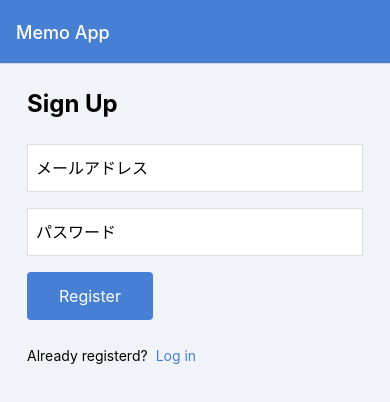
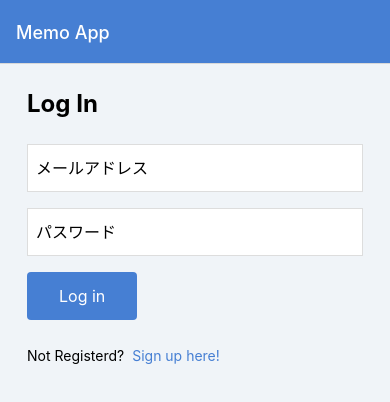
Before and after one commit to KazMat1/MemoApp, a React Native app: screen / in a window 390 px wide. Shown: the top 402 px of the page. Built offline with nearby package versions, Linux system fonts and the light colour scheme; no server answers.

Commit message:
Create log out button and set up the navigation

```diff
--- a/App.jsx
+++ b/App.jsx
@@ -25,7 +25,7 @@
   return (
     <NavigationContainer>
       <Stack.Navigator
-        initialRouteName="SignUp"
+        initialRouteName="LogIn"
         screenOptions={{
           headerStyle: { backgroundColor: '#467FD3' },
           headerTitleStyle: { color: '#fff' },
--- /dev/null
+++ b/src/components/LogOutButton.jsx
@@ -0,0 +1,38 @@
+import React from 'react';
+import {
+  StyleSheet, TouchableOpacity, Text, Alert,
+} from 'react-native';
+import firebase from 'firebase';
+import { useNavigation } from '@react-navigation/native';
+
+export default function LogOutButton() {
+  const navigation = useNavigation();
+  function handlePress() {
+    firebase.auth().signOut()
+      .then(() => {
+        navigation.reset({
+          index: 0,
+          routes: [{ name: 'LogIn' }],
+        });
+      })
+      .catch(() => {
+        Alert.alert('ログアウトに失敗しました。');
+      });
+  }
+  return (
+    // eslint-disable-next-line react/jsx-no-bind
+    <TouchableOpacity style={styles.container} onPress={handlePress}>
+      <Text style={styles.textRight}>ログアウト</Text>
+    </TouchableOpacity>
+  );
+}
+const styles = StyleSheet.create({
+  container: {
+    paddingHorizontal: 12,
+    paddingVertical: 4,
+  },
+  textRight: {
+    fontSize: 14,
+    color: 'rgba(255, 255, 255, 0.7)',
+  },
+});
--- a/src/screens/LoginScreen.jsx
+++ b/src/screens/LoginScreen.jsx
@@ -1,4 +1,4 @@
-import React, { useState } from 'react';
+import React, { useState, useEffect } from 'react';
 import {
   StyleSheet, Text, TextInput, View, TouchableOpacity, Alert,
 } from 'react-native';
@@ -10,6 +10,18 @@
   const { navigation } = props;
   const [email, setEmail] = useState('');
   const [password, setPassword] = useState('');
+
+  useEffect(() => {
+    const unsubscribe = firebase.auth().onAuthStateChanged((user) => {
+      if (user) {
+        navigation.reset({
+          index: 0,
+          routes: [{ name: 'MemoList' }],
+        });
+      }
+    });
+    return unsubscribe;
+  }, []);
 
   function handlePress() {
     firebase.auth().signInWithEmailAndPassword(email, password)
--- a/src/screens/MemoListScreen.jsx
+++ b/src/screens/MemoListScreen.jsx
@@ -1,19 +1,24 @@
-import React from 'react';
+import React, { useEffect } from 'react';
 import { StyleSheet, View } from 'react-native';
 
 import MemoList from '../components/MemoList';
 import CircleButton from '../components/CircleButton';
+import LogOutButton from '../components/LogOutButton';
 
 export default function MemoListScreen(props) {
   const { navigation } = props;
+  useEffect(() => {
+    // AppBarのnavigationを使っている時、コンポーネントを追加する方法
+    navigation.setOptions({
+      // eslint-disable-next-line react/no-unstable-nested-components
+      headerRight: () => <LogOutButton />,
+    });
+  }, []);
   return (
-    // HTML
     <View style={styles.container}>
-      {/* Memo list */}
       <MemoList />
       <MemoList />
       <MemoList />
-      {/* Circle button */}
       <CircleButton
         name="plus"
         onPress={() => { navigation.navigate('MemoCreate'); }}
```
